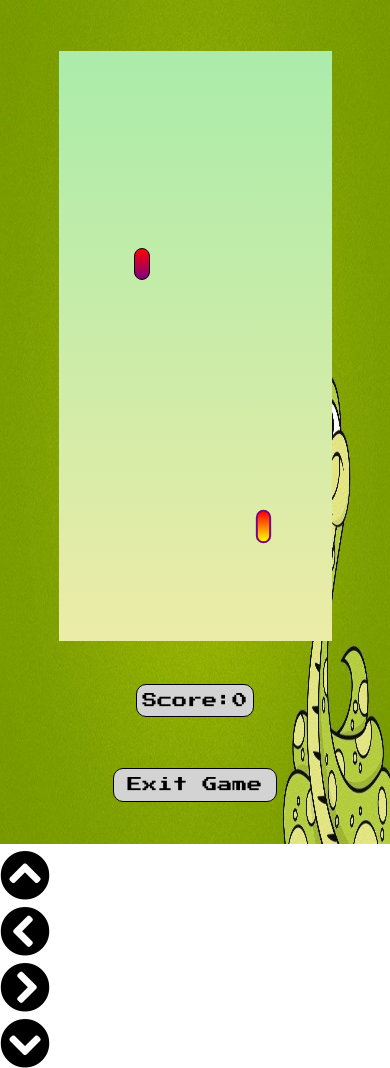
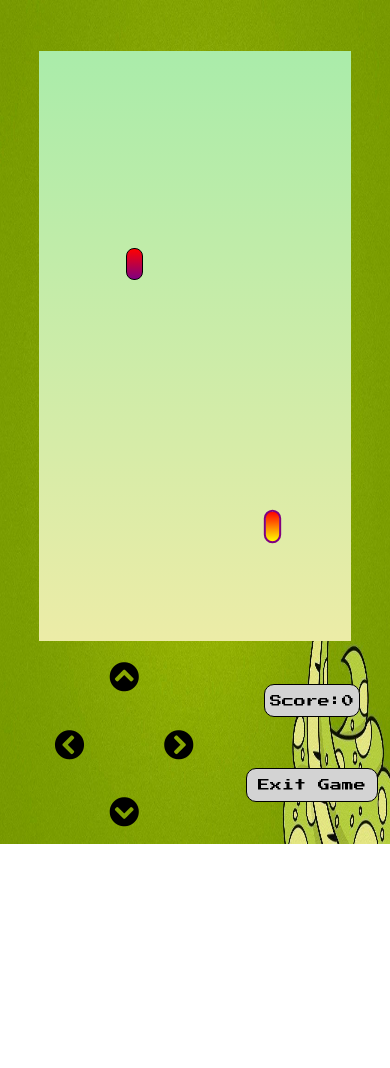
Before and after one commit to yash564/Snake-Game, a plain HTML site: page game.html in a window 390 px wide. After the commit the page ends 844 px from the top, so only its background shows below. Drawn offline with Linux system fonts and the light colour scheme.

Commit message:
responsive buttons implemented

```diff
--- a/game.css
+++ b/game.css
@@ -132,23 +132,18 @@ body {
   color: white;
 }
 
-.play-buttons div{
-    font-size: 50px;
+.hide{
+  display: none;
 }
 
-
-/* .document {
-  height: 100vh;
-  width: 100vw;
-} */
 
 @media only screen and (max-width: 600px) {
   .background {
     height: 70vh;
-    width: 70vw;
+    width: 80vw;
     position: absolute;
     top: calc(50% - 44vh);
-    left: calc(50% - 35vw);
+    left: calc(50% - 40vw);
   }
 
   .options {
@@ -156,18 +151,18 @@ body {
     width: 30vw;
     position: absolute;
     top: 78vh;
-    left: calc(50% - 15vw);
+    left: 65vw;
   }
 
   .scores {
     height: 4vh;
-    font-size: 15px;
+    font-size: 12px;
   }
 
   .exit {
     height: 4vh;
-    font-size: 15px;
-    width: 42vw;
+    font-size: 12px;
+    width: 34vw;
   }
 
   .highscore {
@@ -183,4 +178,42 @@ body {
     height: 4vh;
     width: 15vw;
   }
+
+  .play-buttons{
+    /* height: 30vh;
+    width: 30vw;
+    background: blueviolet; */
+    position: absolute;
+    top:78vh;
+    left: 12vw;
+  }
+
+  .hide{
+    display:block;
+  }
+
+  .play-buttons div{
+      font-size: 30px;
+      position: absolute;
+  }
+
+  .top-button{
+    top: 0;
+    left: 16vw;
+  }
+
+  .left-button{
+    top: 8vh;
+    left: 2vw;
+  }
+
+  .right-button{
+    top: 8vh;
+    left: 30vw;
+  }
+
+  .bottom-button{
+    top: 16vh;
+    left: 16vw;
+  }
 }
--- a/game.html
+++ b/game.html
@@ -29,7 +29,7 @@
         <div class="exit">Exit Game</div>
       </div>
       <div class="popupcontainer"></div>
-      <div class="play-buttons">
+      <div class="play-buttons hide">
         <div class="top-button">
           <i class="fas fa-chevron-circle-up"></i>
         </div>
```
